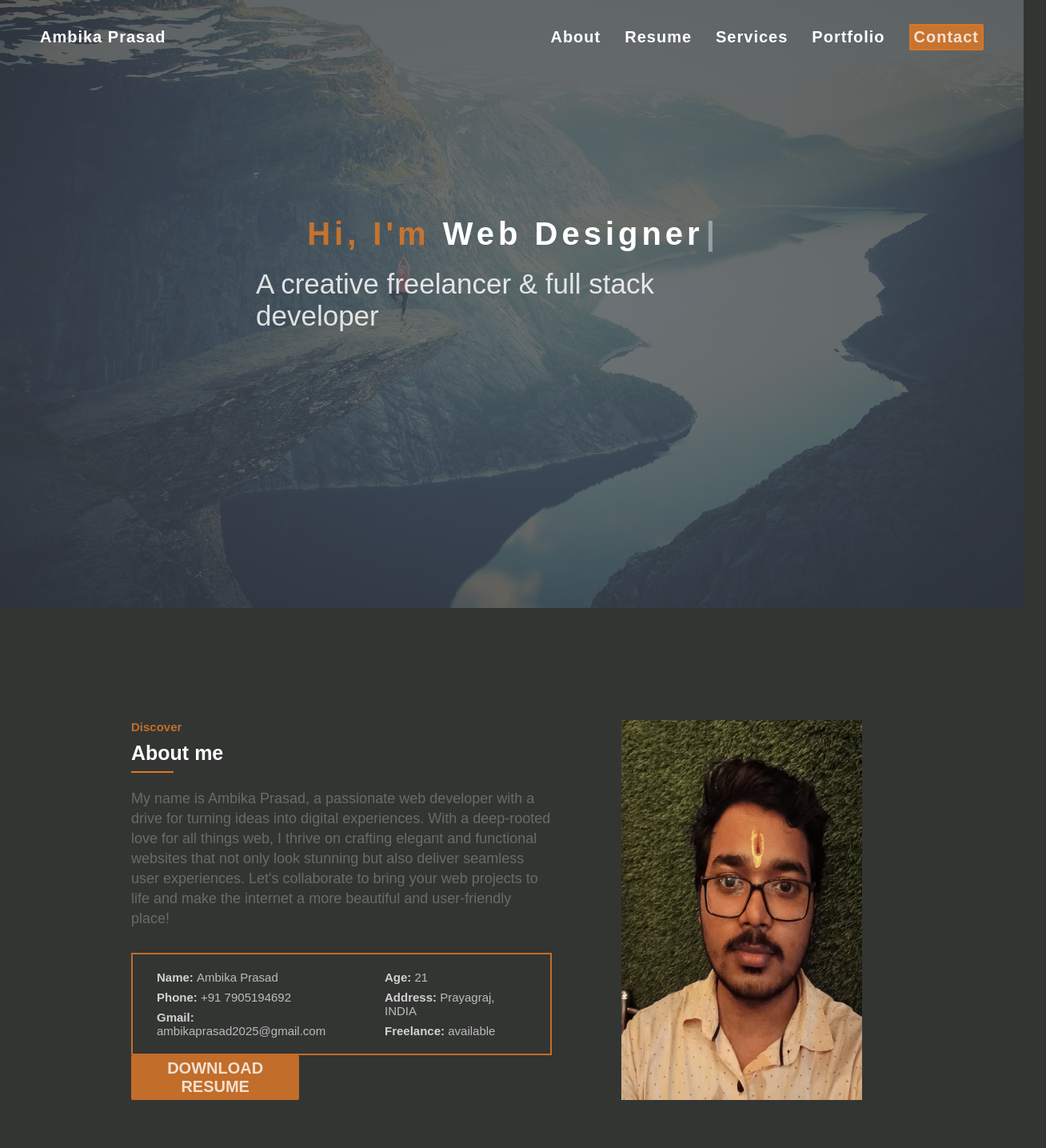
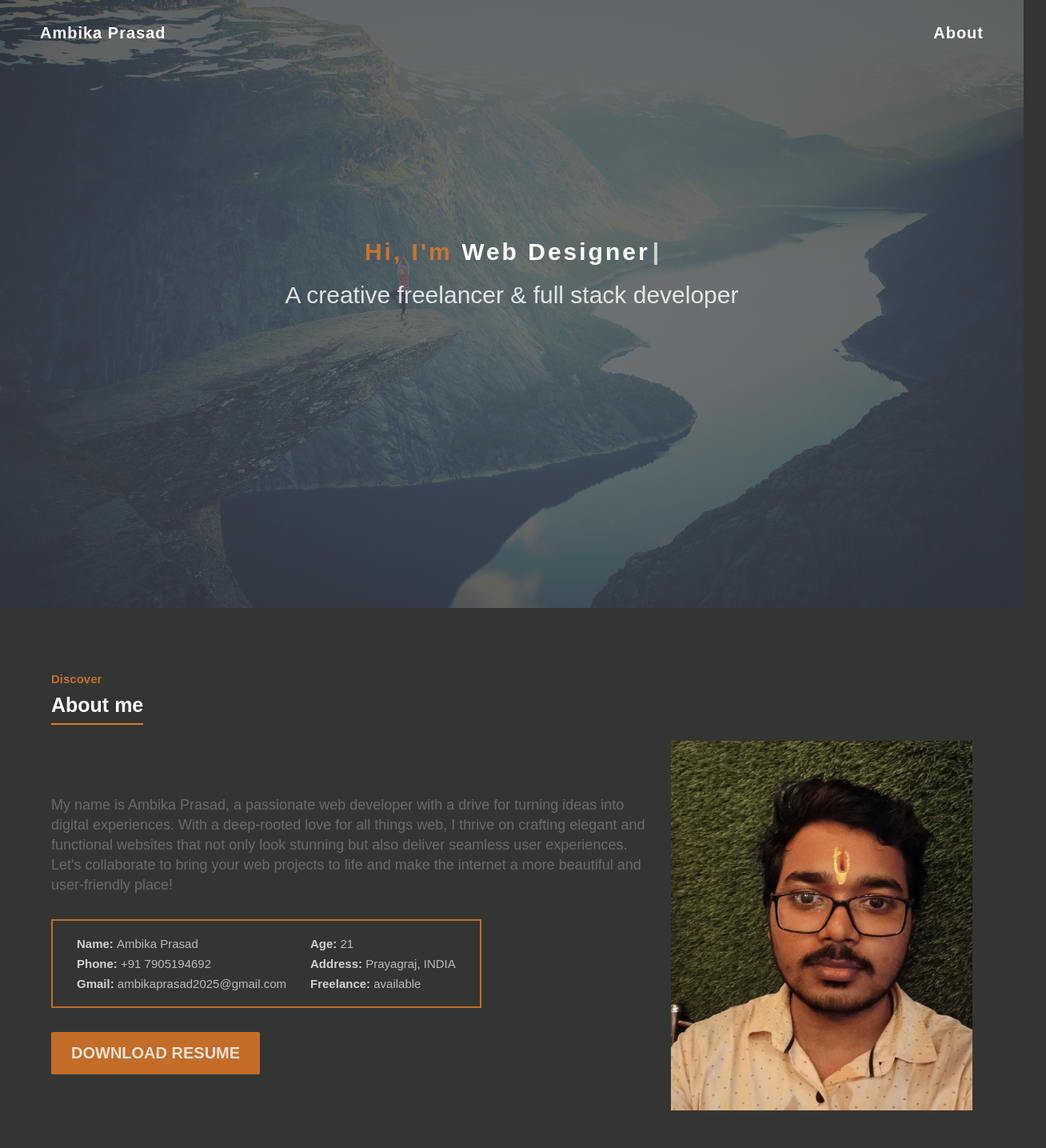
Before and after one commit to ambikaprasad21/portfolio-ambika, a React (Create React App) app: page / in a window 1280 px wide. Shown: the top 1435 px of the page at 80% size, 1308 px wide, since content can reach past the window. Built offline with nearby package versions, Linux system fonts and the light colour scheme.

Commit message:
added responsive css code

```diff
--- a/src/About.js
+++ b/src/About.js
@@ -4,22 +4,22 @@ function About() {
   return (
     <div className="center">
       <div className="section-about">
-        <div className="pf-img">
-          <img src="/images/ambika.jpg" alt="Ambika's" className="about-img" />
-        </div>
-        <div className="about-text">
+        <div className="about-heading">
           <p className="discover">Discover</p>
           <div className="section-heading">
             <p className="heading-primary">About me</p>
           </div>
-
+        </div>
+        <div className="about-content">
+          <div className="about-text about-item">
             <p className="intro-para">
               My name is Ambika Prasad, a passionate web developer with a drive
-            for turning ideas into digital experiences. With a deep-rooted love
-            for all things web, I thrive on crafting elegant and functional
-            websites that not only look stunning but also deliver seamless user
-            experiences. Let's collaborate to bring your web projects to life
-            and make the internet a more beautiful and user-friendly place!
+              for turning ideas into digital experiences. With a deep-rooted
+              love for all things web, I thrive on crafting elegant and
+              functional websites that not only look stunning but also deliver
+              seamless user experiences. Let's collaborate to bring your web
+              projects to life and make the internet a more beautiful and
+              user-friendly place!
             </p>
             <div className="box-info">
               <div className="box-left">
@@ -49,6 +49,14 @@ function About() {
               <button className="download-btn">DOWNLOAD RESUME</button>
             </div>
           </div>
+          <div className="pf-img about-item">
+            <img
+              src="/images/ambika.jpg"
+              alt="Ambika's"
+              // className="about-img"
+            />
+          </div>
+        </div>
       </div>
     </div>
   );
--- a/src/App.css
+++ b/src/App.css
@@ -50,6 +50,7 @@ p {
 
 .header {
   height: 95dvh;
+  /* width: 100%; */
   background-image: radial-gradient(
       rgba(73, 80, 87, 0.8),
       rgba(52, 58, 64, 0.8)
@@ -58,7 +59,7 @@ p {
 
   background-size: cover;
   background-position: top;
-  margin-bottom: 14rem;
+  margin-bottom: 8rem;
   position: relative;
 }
 
@@ -95,8 +96,7 @@ p {
   top: 45%;
   left: 50%;
   transform: translate(-50%, -50%);
-  /* padding: 10rem 4rem 0 4rem; */
-  z-index: 1;
+  width: 100%;
 }
 
 .hero {
@@ -104,8 +104,8 @@ p {
   flex-direction: column;
   justify-content: center;
   align-items: center;
-  /* gap: 5rem; */
-  margin: 0 auto;
+  /* width: 50rem; */
+  /* margin: 0 auto; */
 }
 
 .h1 {
@@ -135,25 +135,37 @@ p {
 }
 
 .section-about {
-  display: flex;
-  flex-direction: row-reverse;
+  /* display: flex;
+  flex-direction: row-reverse; */
   /* grid-template-columns: 1fr 1fr; */
   /* align-items: center; */
   margin: 5rem;
-  gap: 5rem;
   /* justify-content: center; */
   padding: 0 5rem;
 }
 
+.about-heading {
+  margin-bottom: 3rem;
+}
+
+.about-content {
+  display: grid;
+  /* flex-direction: row-reverse; */
+  grid-template-columns: 2fr 1fr;
+  align-items: center;
+  justify-content: center;
+  gap: 2rem;
+  /* align-items: center; */
+  /* justify-content: center; */
+}
+
 .pf-img {
   overflow: hidden;
-  display: flex;
-  justify-content: center;
 }
 
-.about-img {
-  display: block;
-  width: 80%;
+.pf-img img {
+  /* display: block; */
+  width: 100%;
 }
 
 .about-text {
@@ -186,9 +198,11 @@ p {
 .box-info {
   border: 2px solid var(--primary-color);
   display: flex;
+  align-self: flex-start;
   gap: 3rem;
   align-items: center;
   padding: 2rem 3rem;
+  margin-bottom: 3rem;
 }
 
 .box-left {
@@ -204,6 +218,7 @@ p {
 }
 
 .box-left p span {
+  font-size: 1.5rem;
   font-weight: 470;
   color: rgba(255, 255, 255, 0.662);
 }
@@ -214,10 +229,11 @@ p {
 
 .download-btn {
   border: none;
-  padding: 5px 8px;
+  padding: 1.5rem 2.5rem;
   background-color: var(--primary-color);
   color: var(--button-color);
   font-size: 2rem;
+  font-weight: 550;
   cursor: pointer;
 }
 
@@ -245,8 +261,8 @@ p {
 }
 
 .tech-grid {
-  display: grid;
-  grid-template-columns: repeat(3, 1fr);
+  display: inline-grid;
+  grid-template-columns: repeat(4, 1fr);
   align-items: center;
   justify-items: center;
   row-gap: 4rem;
@@ -257,11 +273,11 @@ p {
 .tech-grid-item {
   border: 2px solid var(--primary-color);
   padding: 5rem 6rem;
-  width: 80%;
   display: flex;
   flex-direction: column;
   align-items: center;
   justify-content: center;
+  justify-self: start;
   gap: 2rem;
   transition: all 0.3s ease;
 }
@@ -280,10 +296,13 @@ p {
 /* services */
 
 .section-services {
-  margin: 5rem;
+  margin: 3rem 5rem;
   padding: 0 5rem;
 }
 
+.c-mb {
+  margin-bottom: 4rem;
+}
 .services-bg-color {
   padding: 3rem 0;
   background-color: #4a4e69;
@@ -294,7 +313,7 @@ p {
   grid-template-columns: repeat(3, 1fr);
   align-items: center;
   justify-items: center;
-  row-gap: 4rem;
+  /* row-gap: 4rem; */
   column-gap: 2rem;
   padding-top: 5rem;
 }
@@ -303,8 +322,10 @@ p {
   border: 2px solid var(--primary-color);
   padding: 2rem 4rem;
   width: 80%;
+  height: 23rem;
   display: flex;
   align-items: flex-start;
+  justify-self: start;
   flex-direction: column;
   /* align-items: center;
   justify-content: center; */
@@ -491,6 +512,8 @@ p {
 .section-contact {
   position: relative;
   padding: 4rem 0;
+  position: relative;
+  height: 45rem;
 }
 
 .bg-video {
@@ -511,9 +534,12 @@ p {
 }
 
 .form-block {
-  width: 50%;
   margin: 0 auto;
-  padding: 5rem 2rem;
+  padding: 5rem 0rem;
+  position: absolute;
+  top: 50%;
+  left: 50%;
+  transform: translate(-50%, -50%);
 }
 
 form {
@@ -521,6 +547,7 @@ form {
   grid-template-columns: repeat(2, 1fr);
   row-gap: 4rem;
   column-gap: 3rem;
+  /* width: 80rem; */
 }
 
 .span-message {
@@ -569,16 +596,25 @@ textarea:focus {
   outline-offset: 2px;
 }
 
-button {
-  padding: 1rem 1rem;
+.form-btn {
+  width: 50%;
+  border: none;
+  padding: 1.5rem 2rem;
+  background-color: var(--primary-color);
+  color: var(--button-color);
   font-size: 2rem;
   font-weight: 550;
+  cursor: pointer;
+}
+
+/* Global Button styles */
+
+button {
   color: var(--button-color);
   background-color: var(--primary-color);
   border: none;
   border-radius: 2px;
   cursor: pointer;
-  width: 40%;
 }
 
 button:hover {
@@ -589,9 +625,11 @@ button:hover {
 /* Footer */
 
 .section-footer {
+  padding-left: 2rem;
+  padding-right: 2rem;
   padding-top: 4rem;
   padding-bottom: 1rem;
-  width: 70%;
+  /* max-width: 70%; */
   margin: 0 auto;
 }
 
@@ -659,15 +697,6 @@ button:hover {
 }
 
 .scroll-to-top {
-  /* position: fixed;
-  /* width: 100%; */
-  /* right: 5rem;
-  bottom: 40px;
-  height: 20px;
-  font-size: 3rem;
-  border-radius: 50%;
-  background-color: var(--primary-color);
-  cursor: pointer;  */
   position: fixed;
   width: 5rem;
   right: 40px;
--- a/src/App.js
+++ b/src/App.js
@@ -1,5 +1,6 @@
 import About from "./About";
 import "./App.css";
+import "./query.css";
 import Contact from "./Contact";
 import Footer from "./Footer";
 import Header from "./Header";
--- a/src/Contact.js
+++ b/src/Contact.js
@@ -51,7 +51,9 @@ function Contact() {
             <label>Message</label>
             <textarea name="message" />
           </div>
-          <button type="submit">{isLoading ? "Submitting" : "Send"}</button>
+          <button type="submit" className="form-btn">
+            {isLoading ? "Submitting" : "Send"}
+          </button>
         </form>
       </div>
     </div>
--- a/src/Header.js
+++ b/src/Header.js
@@ -7,11 +7,6 @@ function Header() {
         <p className="header-right header-text">Ambika Prasad</p>
         <div className="header-left">
           <p className="about header-text">About</p>
-          <p className="resume header-text">Resume</p>
-          <p className="resume header-text">Services</p>
-          <p className="resume header-text">Portfolio</p>
-
-          <p className="contact header-text">Contact</p>
         </div>
       </div>
       <Hero />
--- a/src/Services.js
+++ b/src/Services.js
@@ -11,8 +11,8 @@ library.add(fab, faPenToSquare, faGears, faPager);
 
 function Services() {
   return (
-    <div className="services-bg-color">
-      <div className="center">
+    <div className="center-services services-bg-color">
+      <div className="center c-mb">
         <div className="section-services">
           <div className="about-text">
             <p className="discover">What I Do</p>
--- /dev/null
+++ b/src/query.css
@@ -0,0 +1,264 @@
+/*1385/16 = 86 */
+
+@media (max-width: 86em) {
+  .section-about {
+    margin: 0;
+    padding: 0;
+  }
+
+  .section-tech {
+    margin: 0;
+    padding: 0;
+  }
+
+  .section-services {
+    margin: 0;
+    padding: 0;
+  }
+
+  .center-services {
+    background-color: #4a4e69;
+    margin-bottom: 5rem;
+  }
+
+  .section-projects {
+    margin: 0;
+    padding: 0;
+  }
+
+  .h1 {
+    font-size: 3rem;
+    font-weight: 600;
+    margin-bottom: 2rem;
+    letter-spacing: 0.3rem;
+  }
+
+  .h3 {
+    font-size: 3rem;
+    font-weight: 200;
+  }
+}
+
+/* 1134/16 =  70 = 1120px rounded*/
+
+@media (max-width: 70em) {
+  .scroll-to-top {
+    right: 10px;
+    width: 3rem;
+    height: 3rem;
+  }
+
+  .up-arrow {
+    font-size: 2rem;
+  }
+
+  .h3 {
+    font-size: 2.5rem;
+    font-weight: 200;
+  }
+
+  .services-grid-item {
+    padding: 1rem 2rem;
+    width: 85%;
+  }
+}
+
+/* 944/16  = 59em*/
+
+@media (max-width: 59em) {
+  .h1 {
+    font-size: 2.5rem;
+    font-weight: 500;
+    margin-bottom: 1.8rem;
+    letter-spacing: 0.2rem;
+  }
+  .h3 {
+    font-size: 2.1rem;
+    font-weight: 250;
+  }
+
+  .intro-para {
+    font-size: 1.5rem;
+    font-weight: 400;
+    line-height: 2rem;
+    margin-bottom: 3rem;
+    /* padding-top: 2rem; */
+  }
+
+  .box-info {
+    gap: 1.5rem;
+    align-items: center;
+    padding: 1rem 1.2rem;
+  }
+
+  .box-left p {
+    font-size: 1.3rem;
+    font-weight: 550;
+  }
+
+  .box-left p span {
+    font-size: 1.2rem;
+    font-weight: 450;
+  }
+
+  .download-btn {
+    padding: 1rem 2rem;
+    font-weight: 500;
+    font-size: 1.5rem;
+  }
+}
+
+/* 987/16 =  61.68*/
+
+@media (max-width: 987px) {
+  .col-2 {
+    grid-template-columns: 1fr;
+    place-items: center;
+  }
+
+  .col-1-of-2 {
+    grid-column: span 1;
+    width: 70%;
+  }
+}
+
+/* 887/16 = 55.43 */
+
+@media (max-width: 888px) {
+  .services-grid {
+    column-gap: 0.5rem;
+  }
+
+  .services-grid-item {
+    padding: 0.8rem 1.5rem;
+    width: 90%;
+    gap: 1.5rem;
+  }
+}
+
+/* 794/16 =  49.56*/
+
+@media (max-width: 794px) {
+  /* .h1 {
+    font-size: 2.2rem;
+    font-weight: 500;
+    margin-bottom: 1.8rem;
+    letter-spacing: 0.2rem;
+  }
+  .h3 {
+    font-size: 1.8rem;
+    font-weight: 250;
+  } */
+}
+
+@media (max-width: 700px) {
+  .about-content {
+    grid-template-columns: 1fr;
+    /* place-items: center; */
+  }
+
+  .about-item:nth-child(2) {
+    grid-row: 1;
+  }
+
+  .pf-img {
+    justify-self: center;
+    align-self: center;
+  }
+
+  .pf-img img {
+    width: 50%;
+  }
+
+  /* skills */
+
+  .tech-grid-item {
+    padding: 2rem 3rem;
+  }
+}
+
+@media (max-width: 761px) {
+  .tech-grid-item {
+    padding: 3rem 4rem;
+  }
+
+  .card-back {
+    padding: 2rem 2rem;
+    gap: 2rem;
+  }
+}
+
+@media (max-width: 1029px) {
+  .tech-grid {
+    grid-template-columns: repeat(3, 1fr);
+  }
+}
+
+@media (max-width: 681px) {
+  .services-grid {
+    grid-template-columns: 1fr;
+    row-gap: 2rem;
+  }
+
+  .services-grid-item {
+    border: none;
+    height: 15rem;
+  }
+
+  .col-1-of-2 {
+    width: 80%;
+  }
+}
+
+@media (max-width: 628px) {
+  .tech-grid-item {
+    padding: 1rem 2rem;
+  }
+}
+
+@media (max-width: 510px) {
+  .tech-grid {
+    grid-template-columns: repeat(2, 1fr);
+  }
+
+  .col-1-of-2 {
+    width: 90%;
+  }
+
+  form {
+    grid-template-columns: 1fr;
+  }
+
+  .span-message {
+    grid-column: 1;
+  }
+
+  .name p {
+    font-size: 1rem;
+  }
+
+  .mission {
+    font-size: 1rem;
+  }
+  .social-media p {
+    font-size: 1rem;
+  }
+  .sc-icon {
+    font-size: 1.5rem;
+  }
+}
+
+@media (max-width: 425px) {
+  html {
+    font-size: 48%;
+  }
+
+  .services-grid {
+    row-gap: 3rem;
+  }
+
+  .card-back {
+    padding: 1rem 1rem;
+    gap: 1.5rem;
+  }
+}
```
Also changed, not shown: src/Technology.js (+5 -43 lines). Lines whose indentation alone changed are shown as unchanged.
